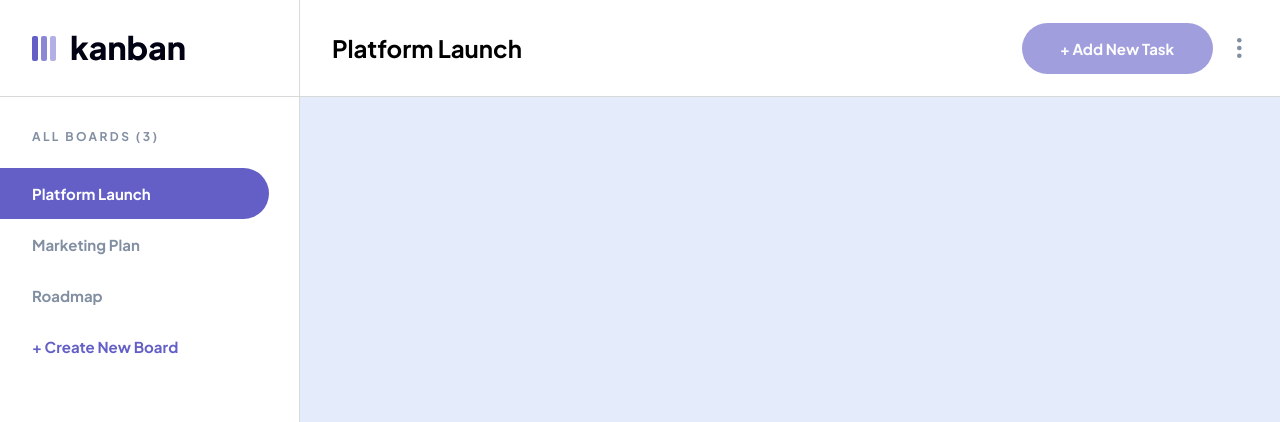
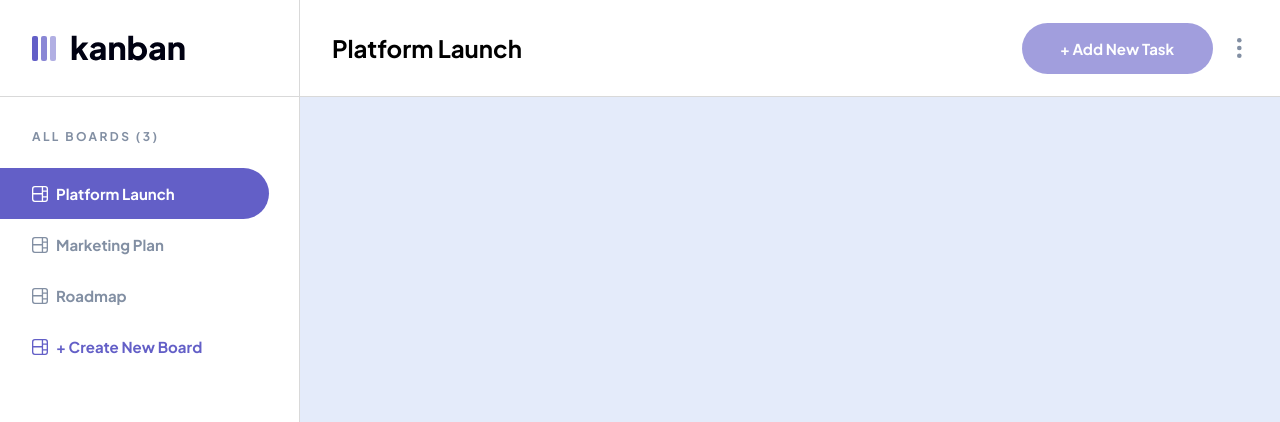
Before and after one commit to davidthus/kanban-task-management, a React (Create React App) app: page / in a window 1280 px wide. Shown: the top 422 px of the page. Built offline with nearby package versions, Linux system fonts and the light colour scheme.

Commit message:
match svg colour with text colour on both states

```diff
--- a/src/components/Sidebar/Sidebar.style.ts
+++ b/src/components/Sidebar/Sidebar.style.ts
@@ -64,6 +64,11 @@ export const BoardTab = styled.li`
   color: ${(props: any) =>
     props.active ? props.theme.buttonPrimaryText : props.theme.grey};
 
+  & svg path {
+    fill: ${(props: any) =>
+      props.active ? props.theme.buttonPrimaryText : props.theme.grey};
+  }
+
   &:hover {
     background-color: ${(props: any) =>
       props.active
@@ -71,6 +76,11 @@ export const BoardTab = styled.li`
         : props.theme.inactiveBoardTabHover};
     color: ${(props: any) =>
       props.active ? props.theme.white : props.theme.buttonPrimaryBg};
+
+    & svg path {
+      fill: ${(props: any) =>
+        props.active ? props.theme.white : props.theme.buttonPrimaryBg};
+    }
   }
 `;
 
@@ -85,7 +95,3 @@ export const NewBoardButton = styled.button`
   background: transparent;
   color: ${({ theme }: themeType) => theme.buttonPrimaryBg};
 `;
-
-export const BoardIconTab = styled.svg``;
-
-export const BoardIconCreate = styled.svg``;
--- a/src/components/Sidebar/Sidebar.tsx
+++ b/src/components/Sidebar/Sidebar.tsx
@@ -26,10 +26,24 @@ const Sidebar = () => {
               key={index}
               onClick={() => dispatch(toggleActiveBoard({ board: board.name }))}
             >
+              <svg width="16" height="16" xmlns="http://www.w3.org/2000/svg">
+                <path
+                  d="M0 2.889A2.889 2.889 0 0 1 2.889 0H13.11A2.889 2.889 0 0 1 16 2.889V13.11A2.888 2.888 0 0 1 13.111 16H2.89A2.889 2.889 0 0 1 0 13.111V2.89Zm1.333 5.555v4.667c0 .859.697 1.556 1.556 1.556h6.889V8.444H1.333Zm8.445-1.333V1.333h-6.89A1.556 1.556 0 0 0 1.334 2.89V7.11h8.445Zm4.889-1.333H11.11v4.444h3.556V5.778Zm0 5.778H11.11v3.11h2a1.556 1.556 0 0 0 1.556-1.555v-1.555Zm0-7.112V2.89a1.555 1.555 0 0 0-1.556-1.556h-2v3.111h3.556Z"
+                  fill="#828FA3"
+                />
+              </svg>
               {board.name}
             </BoardTab>
           ))}
-          <NewBoardButton>+ Create New Board</NewBoardButton>
+          <NewBoardButton>
+            <svg width="16" height="16" xmlns="http://www.w3.org/2000/svg">
+              <path
+                d="M0 2.889A2.889 2.889 0 0 1 2.889 0H13.11A2.889 2.889 0 0 1 16 2.889V13.11A2.888 2.888 0 0 1 13.111 16H2.89A2.889 2.889 0 0 1 0 13.111V2.89Zm1.333 5.555v4.667c0 .859.697 1.556 1.556 1.556h6.889V8.444H1.333Zm8.445-1.333V1.333h-6.89A1.556 1.556 0 0 0 1.334 2.89V7.11h8.445Zm4.889-1.333H11.11v4.444h3.556V5.778Zm0 5.778H11.11v3.11h2a1.556 1.556 0 0 0 1.556-1.555v-1.555Zm0-7.112V2.89a1.555 1.555 0 0 0-1.556-1.556h-2v3.111h3.556Z"
+                fill="#635FC7"
+              />
+            </svg>
+            + Create New Board
+          </NewBoardButton>
         </BoardTabsWrapper>
       </BoardTabsContainer>
     </SidebarContainer>
```
